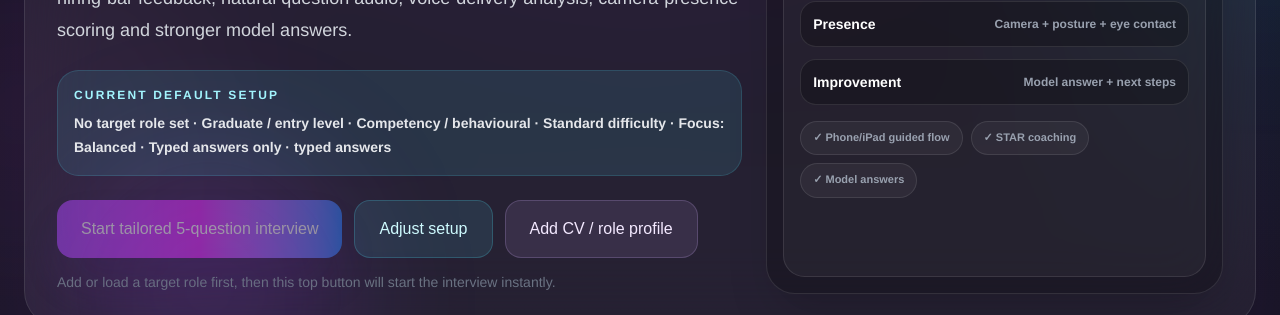
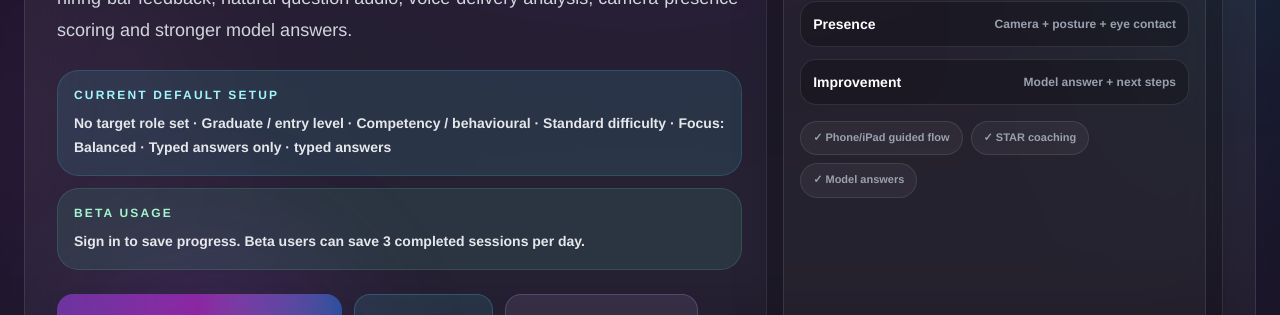
Before and after one commit to kumarrak1k/aim-mvp, a Next.js app: page /practice in a window 1280 px wide. Shown: the part 485-800 px from the top of the page. Built offline with nearby package versions, Linux system fonts and the light colour scheme; no server answers.

Commit message:
Add daily beta practice session limit 2026-05-05_17-22

```diff
--- a/app/api/practice-sessions/route.ts
+++ b/app/api/practice-sessions/route.ts
@@ -7,6 +7,9 @@ export const runtime = "nodejs";
 export const dynamic = "force-dynamic";
 
 const PRACTICE_MODES = ["typed", "voice", "voice-camera"];
+
+const DAILY_COMPLETED_SESSION_LIMIT = 3;
+const BETA_PLAN_NAME = "Beta";
 
 function cleanText(value: unknown, fallback = "") {
   if (typeof value !== "string") return fallback;
@@ -35,6 +38,45 @@ function getHireSignal(summary: unknown) {
   return cleanText(input?.hire_signal, "Moderate").slice(0, 40);
 }
 
+function getTodayRange() {
+  const now = new Date();
+  const start = new Date(now);
+  start.setHours(0, 0, 0, 0);
+
+  const end = new Date(start);
+  end.setDate(end.getDate() + 1);
+
+  return {
+    start,
+    end,
+  };
+}
+
+async function getDailyUsage(clerkUserId: string) {
+  const { start, end } = getTodayRange();
+
+  const usedToday = await prisma.practiceSession.count({
+    where: {
+      clerkUserId,
+      createdAt: {
+        gte: start,
+        lt: end,
+      },
+    },
+  });
+
+  const remainingToday = Math.max(0, DAILY_COMPLETED_SESSION_LIMIT - usedToday);
+
+  return {
+    planName: BETA_PLAN_NAME,
+    dailyLimit: DAILY_COMPLETED_SESSION_LIMIT,
+    usedToday,
+    remainingToday,
+    limitReached: usedToday >= DAILY_COMPLETED_SESSION_LIMIT,
+    resetsAt: end.toISOString(),
+  };
+}
+
 export async function GET() {
   try {
     const { userId } = await auth();
@@ -46,7 +88,8 @@ export async function GET() {
       );
     }
 
-    const sessions = await prisma.practiceSession.findMany({
+    const [sessions, usage] = await Promise.all([
+      prisma.practiceSession.findMany({
         where: {
           clerkUserId: userId,
         },
@@ -70,9 +113,12 @@ export async function GET() {
           speakerPreference: true,
           createdAt: true,
         },
-    });
+      }),
+      getDailyUsage(userId),
+    ]);
 
     return NextResponse.json({
+      usage,
       sessions: sessions.map((session) => ({
         ...session,
         createdAt: session.createdAt.toISOString(),
@@ -96,6 +142,19 @@ export async function POST(request: NextRequest) {
       return NextResponse.json(
         { error: "You must be signed in to save practice sessions." },
         { status: 401 }
+      );
+    }
+
+    const usage = await getDailyUsage(userId);
+
+    if (usage.limitReached) {
+      return NextResponse.json(
+        {
+          error:
+            "You have reached your daily beta limit for completed practice sessions.",
+          usage,
+        },
+        { status: 429 }
       );
     }
 
@@ -173,7 +232,10 @@ export async function POST(request: NextRequest) {
       },
     });
 
+    const updatedUsage = await getDailyUsage(userId);
+
     return NextResponse.json({
+      usage: updatedUsage,
       session: {
         ...session,
         createdAt: session.createdAt.toISOString(),
--- a/app/practice/components/PracticeHero.tsx
+++ b/app/practice/components/PracticeHero.tsx
@@ -8,6 +8,9 @@ type PracticeHeroProps = {
   canStartInterview: boolean;
   questionLoading: boolean;
   setupSummary: string;
+  usageSummary: string;
+  usageLimitReached: boolean;
+  usageMessage: string;
   onStartInterview: () => void;
 };
 
@@ -16,8 +19,13 @@ export function PracticeHero({
   canStartInterview,
   questionLoading,
   setupSummary,
+  usageSummary,
+  usageLimitReached,
+  usageMessage,
   onStartInterview,
 }: PracticeHeroProps) {
+  const startDisabled = !canStartInterview || questionLoading;
+
   return (
     <div className="relative mb-6 w-full overflow-hidden rounded-[2rem] border border-white/10 bg-white/[0.055] p-4 shadow-2xl shadow-purple-950/10 backdrop-blur-2xl sm:mb-8 sm:rounded-[2.25rem] sm:p-6 md:p-8">
       <div className="pointer-events-none absolute inset-x-0 top-0 h-px bg-gradient-to-r from-transparent via-white/45 to-transparent" />
@@ -50,7 +58,8 @@ export function PracticeHero({
             answers.
           </p>
 
-          <div className="mt-6 w-full rounded-[1.35rem] border border-cyan-300/15 bg-cyan-300/10 p-4">
+          <div className="mt-6 grid gap-3">
+            <div className="w-full rounded-[1.35rem] border border-cyan-300/15 bg-cyan-300/10 p-4">
               <p className="text-xs font-black uppercase tracking-[0.18em] text-cyan-200">
                 Current default setup
               </p>
@@ -59,11 +68,37 @@ export function PracticeHero({
               </p>
             </div>
 
+            <div
+              className={`w-full rounded-[1.35rem] border p-4 ${
+                usageLimitReached
+                  ? "border-amber-300/20 bg-amber-300/10"
+                  : "border-emerald-300/15 bg-emerald-300/10"
+              }`}
+            >
+              <p
+                className={`text-xs font-black uppercase tracking-[0.18em] ${
+                  usageLimitReached ? "text-amber-200" : "text-emerald-200"
+                }`}
+              >
+                Beta usage
+              </p>
+              <p className="mt-2 max-w-full break-words text-sm font-semibold leading-6 text-gray-200">
+                {usageSummary}
+              </p>
+
+              {usageMessage && (
+                <p className="mt-2 text-xs font-semibold leading-5 text-gray-400">
+                  {usageMessage}
+                </p>
+              )}
+            </div>
+          </div>
+
           <div className="mt-6 grid w-full gap-3 sm:flex sm:flex-wrap">
             <button
               type="button"
               onClick={onStartInterview}
-              disabled={!canStartInterview || questionLoading}
+              disabled={startDisabled}
               className="w-full rounded-2xl bg-gradient-to-r from-purple-500 via-fuchsia-500 to-blue-500 px-5 py-4 text-sm font-black text-white shadow-2xl shadow-purple-900/35 transition hover:scale-[1.01] disabled:cursor-not-allowed disabled:opacity-50 sm:w-auto sm:px-6"
             >
               {questionLoading
@@ -84,7 +119,7 @@ export function PracticeHero({
             </Link>
           </div>
 
-          {!canStartInterview && (
+          {!canStartInterview && !usageLimitReached && (
             <p className="mt-3 text-sm leading-6 text-gray-500">
               Add or load a target role first, then this top button will start
               the interview instantly.
--- a/app/practice/components/PracticePageClient.tsx
+++ b/app/practice/components/PracticePageClient.tsx
@@ -20,10 +20,28 @@ import {
   totalQuestions,
 } from "../session/utils";
 
+type PracticeUsage = {
+  planName: string;
+  dailyLimit: number;
+  usedToday: number;
+  remainingToday: number;
+  limitReached: boolean;
+  resetsAt: string;
+};
+
 const practiceModeLabels: Record<PracticeMode, string> = {
   typed: "Typed answers only",
   voice: "Voice interview",
   "voice-camera": "Voice + camera interview",
+};
+
+const defaultPracticeUsage: PracticeUsage = {
+  planName: "Beta",
+  dailyLimit: 3,
+  usedToday: 0,
+  remainingToday: 3,
+  limitReached: false,
+  resetsAt: "",
 };
 
 const formatSpeakerSetup = (
@@ -34,6 +52,21 @@ const formatSpeakerSetup = (
 
   return `${speakerPreference.accent} ${speakerPreference.voice} voice at ${speakerPreference.pace} pace`;
 };
+
+function formatResetTime(value: string) {
+  if (!value) return "tomorrow";
+
+  const date = new Date(value);
+
+  if (Number.isNaN(date.getTime())) {
+    return "tomorrow";
+  }
+
+  return date.toLocaleTimeString("en-GB", {
+    hour: "2-digit",
+    minute: "2-digit",
+  });
+}
 
 export function PracticePageClient() {
   const router = useRouter();
@@ -62,6 +95,11 @@ export function PracticePageClient() {
     useState<SpeakerPreference>(defaultSpeakerPreference);
   const [questionLoading, setQuestionLoading] = useState(false);
 
+  const [practiceUsage, setPracticeUsage] =
+    useState<PracticeUsage>(defaultPracticeUsage);
+  const [usageLoaded, setUsageLoaded] = useState(false);
+  const [usageMessage, setUsageMessage] = useState("");
+
   const roleRef = useRef("");
   const roleManuallyEditedRef = useRef(false);
   const setupManuallyEditedRef = useRef(false);
@@ -88,6 +126,31 @@ export function PracticePageClient() {
     speakerPreference,
   ]);
 
+  const signedInLimitReached =
+    Boolean(isSignedIn) && usageLoaded && practiceUsage.limitReached;
+
+  const canStartInterview = Boolean(role.trim()) && !signedInLimitReached;
+
+  const usageSummary = useMemo(() => {
+    if (!isLoaded) return "Checking beta usage...";
+
+    if (!isSignedIn) {
+      return "Sign in to save progress. Beta users can save 3 completed sessions per day.";
+    }
+
+    if (!usageLoaded) {
+      return "Checking your daily beta session limit...";
+    }
+
+    if (practiceUsage.limitReached) {
+      return `Daily beta limit reached. You can complete more saved sessions after ${formatResetTime(
+        practiceUsage.resetsAt
+      )}.`;
+    }
+
+    return `${practiceUsage.remainingToday}/${practiceUsage.dailyLimit} saved practice sessions remaining today.`;
+  }, [isLoaded, isSignedIn, practiceUsage, usageLoaded]);
+
   useEffect(() => {
     roleRef.current = role;
   }, [role]);
@@ -111,6 +174,66 @@ export function PracticePageClient() {
       setFocusArea(profile.defaultFocusArea);
     }
   }, []);
+
+  useEffect(() => {
+    if (!isLoaded) return;
+
+    if (!isSignedIn) {
+      setPracticeUsage(defaultPracticeUsage);
+      setUsageLoaded(true);
+      setUsageMessage("");
+      return;
+    }
+
+    let cancelled = false;
+
+    const loadPracticeUsage = async () => {
+      try {
+        setUsageLoaded(false);
+        setUsageMessage("");
+
+        const response = await fetch("/api/practice-sessions", {
+          method: "GET",
+          headers: {
+            "Content-Type": "application/json",
+          },
+        });
+
+        const data = await response.json().catch(() => null);
+
+        if (cancelled) return;
+
+        if (!response.ok || data?.error) {
+          setPracticeUsage(defaultPracticeUsage);
+          setUsageMessage(
+            data?.error || "Could not check your daily practice limit."
+          );
+          return;
+        }
+
+        if (data?.usage) {
+          setPracticeUsage(data.usage);
+        } else {
+          setPracticeUsage(defaultPracticeUsage);
+        }
+      } catch {
+        if (!cancelled) {
+          setPracticeUsage(defaultPracticeUsage);
+          setUsageMessage("Could not check your daily practice limit.");
+        }
+      } finally {
+        if (!cancelled) {
+          setUsageLoaded(true);
+        }
+      }
+    };
+
+    void loadPracticeUsage();
+
+    return () => {
+      cancelled = true;
+    };
+  }, [isLoaded, isSignedIn]);
 
   useEffect(() => {
     if (!isLoaded) return;
@@ -216,6 +339,15 @@ export function PracticePageClient() {
   const startInterview = useCallback(() => {
     if (!role.trim()) return;
 
+    if (signedInLimitReached) {
+      setUsageMessage(
+        `Daily beta limit reached. You can complete more saved sessions after ${formatResetTime(
+          practiceUsage.resetsAt
+        )}.`
+      );
+      return;
+    }
+
     try {
       setQuestionLoading(true);
 
@@ -244,8 +376,10 @@ export function PracticePageClient() {
     experienceLevel,
     focusArea,
     interviewType,
+    practiceUsage.resetsAt,
     role,
     router,
+    signedInLimitReached,
     speakerEnabled,
     speakerPreference,
   ]);
@@ -263,9 +397,12 @@ export function PracticePageClient() {
         <section className="mx-auto max-w-7xl px-4 py-6 sm:px-6 sm:py-8 lg:py-10">
           <PracticeHero
             totalQuestions={totalQuestions}
-            canStartInterview={Boolean(role.trim())}
+            canStartInterview={canStartInterview}
             questionLoading={questionLoading}
             setupSummary={setupSummary}
+            usageSummary={usageSummary}
+            usageLimitReached={signedInLimitReached}
+            usageMessage={usageMessage}
             onStartInterview={startInterview}
           />
 
@@ -297,6 +434,8 @@ export function PracticePageClient() {
               toggleCamera={toggleCamera}
               startInterview={startInterview}
               questionLoading={questionLoading}
+              startDisabled={signedInLimitReached}
+              startDisabledMessage={usageSummary}
             />
           </div>
         </section>
```
Also changed, not shown: app/practice/components/PracticeStartScreen.tsx (+26 -4 lines). Lines whose indentation alone changed are shown as unchanged.
